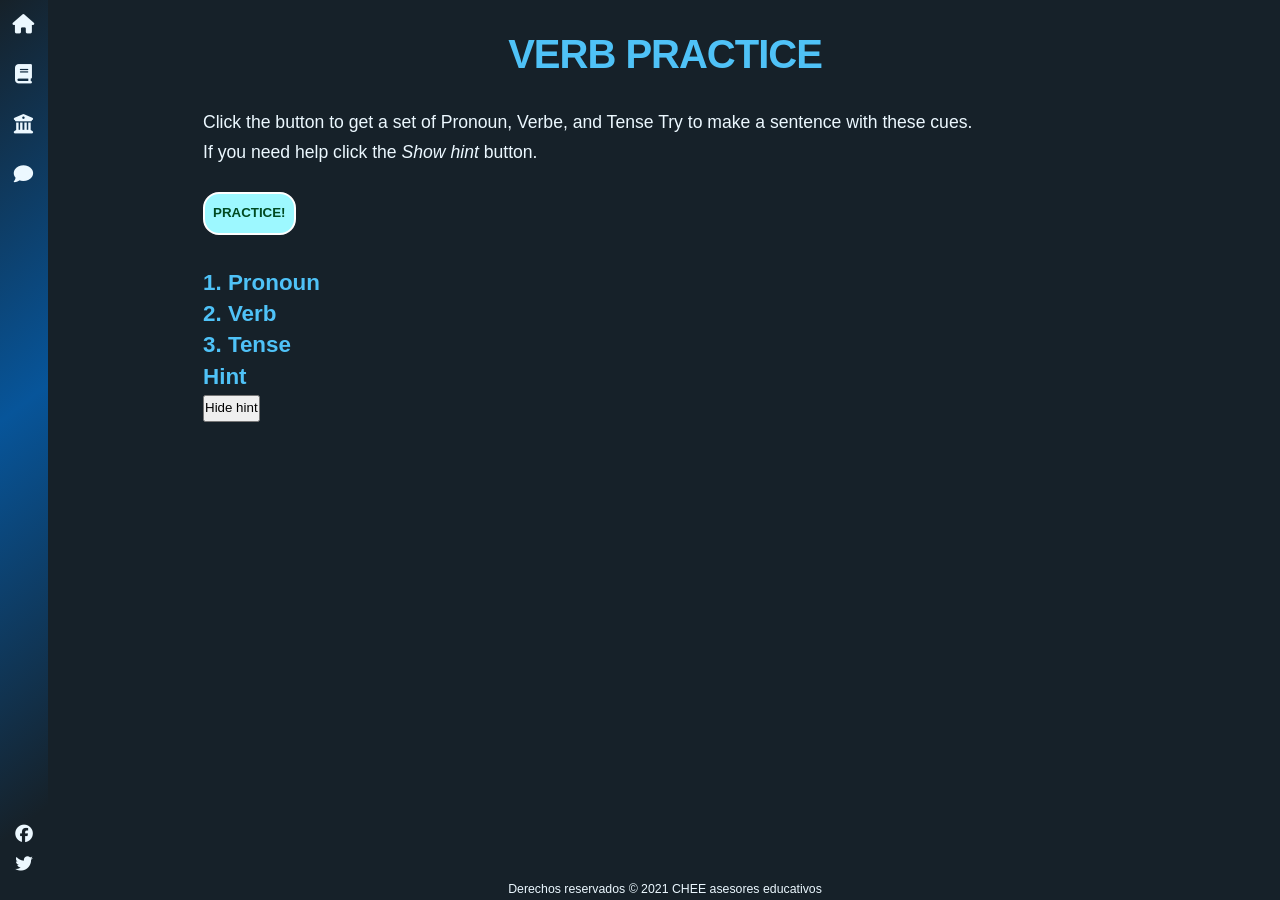
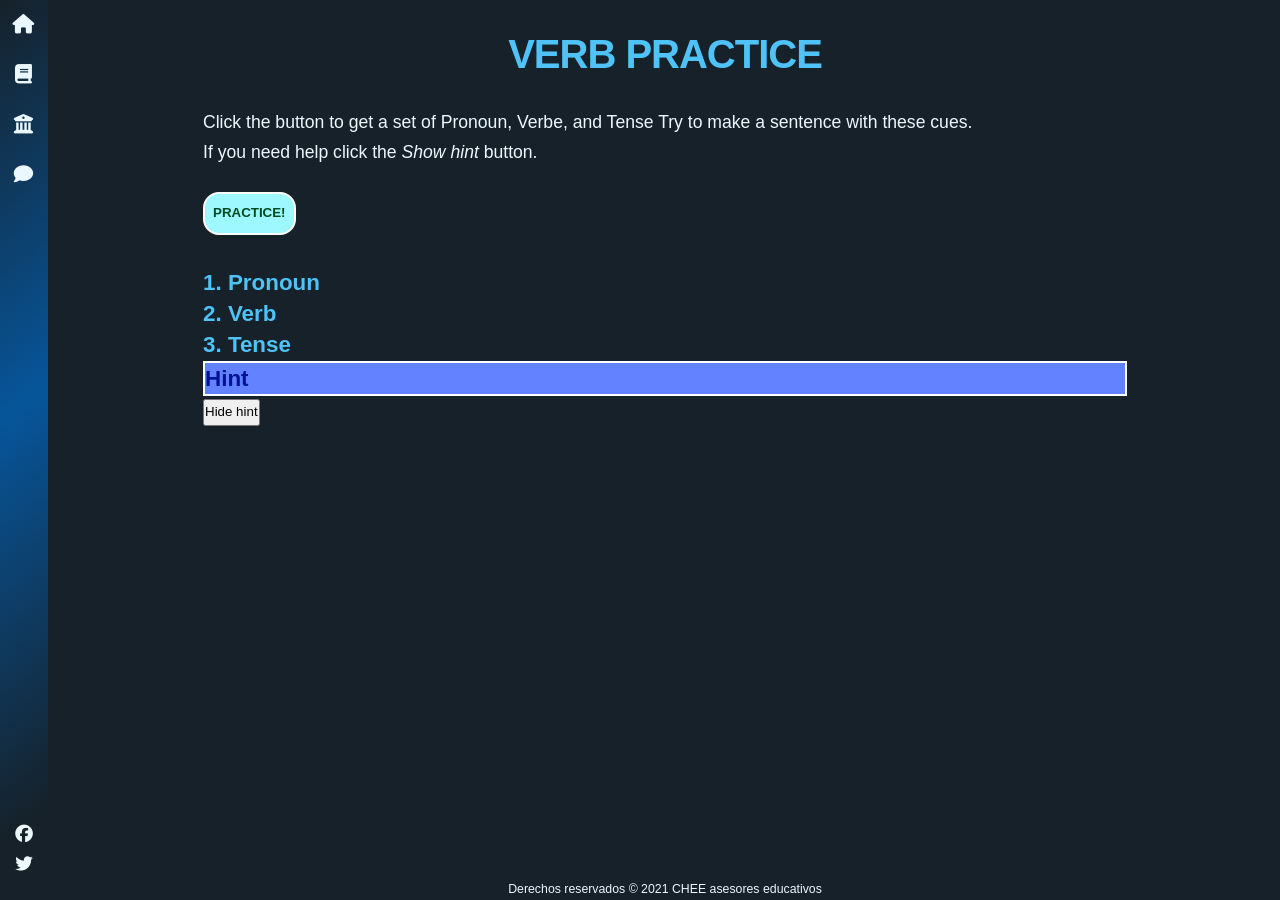
Before and after one commit to camachevaz/ESL, a Jekyll site: the page built from _posts/2021-12-14-verbos.markdown, in a window 1280 px wide. Built offline with Jekyll 4.4.1, drawn with Linux system fonts in a browser that asks for light colours; nearby versions of some CDN libraries; some web fonts are replaced.

Commit message:
Update styles.scss

```diff
--- a/assets/styles/styles.scss
+++ b/assets/styles/styles.scss
@@ -23,3 +23,7 @@ margin: 1.5rem 0 2rem;}
 
 #verb, #pronoun, #tense{text-transform: uppercase !important;
 font-size: 1.5rem;}
+
+#hint{border: solid 2px #ffffff;
+background: #6282ff;
+color: #001196;}
```
